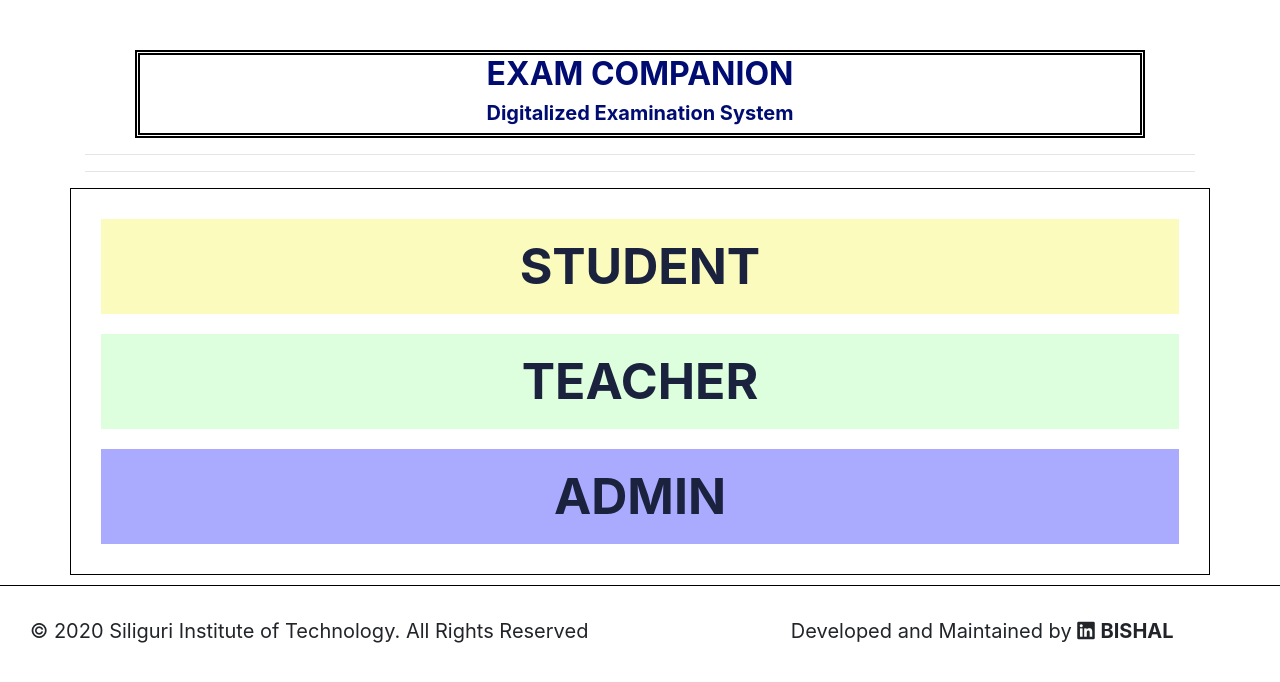
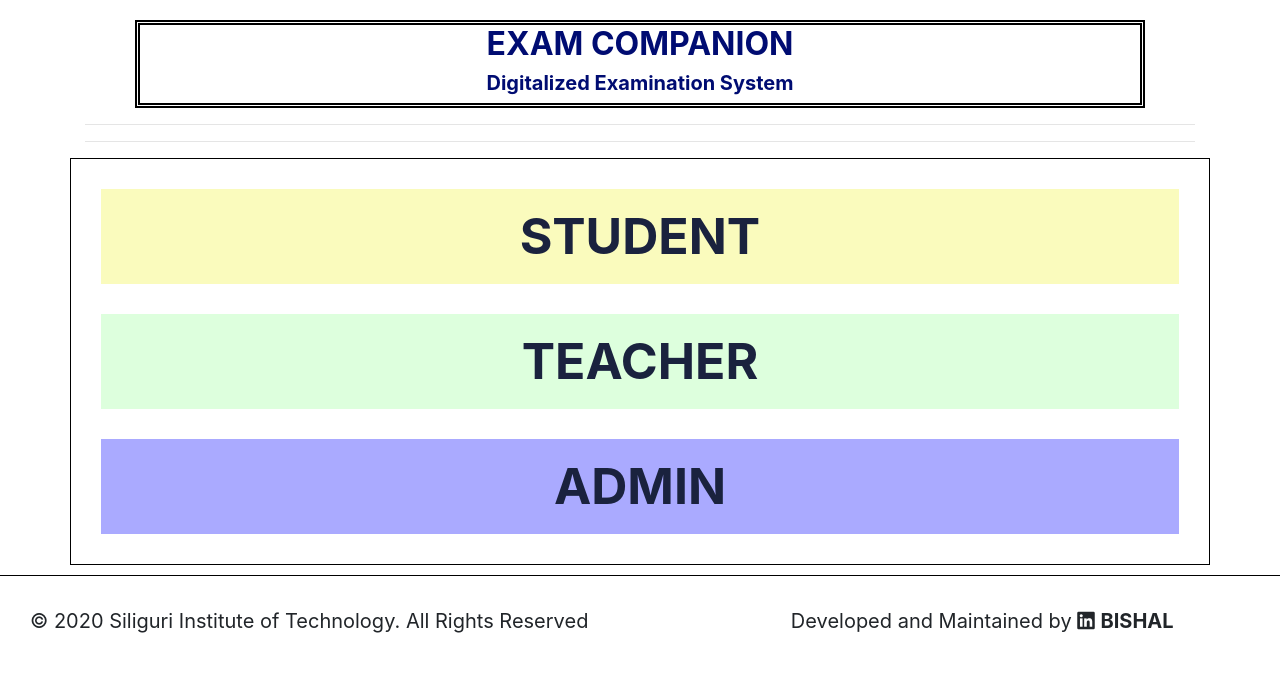
Before and after one commit to bishalnandi1996/examcompanion, a PHP site: page / in a window 1280 px wide. Shown: the top 682 px of the page. Run offline with PHP 8.4, Linux system fonts and the light colour scheme.

```diff
--- a/header.php
+++ b/header.php
@@ -73,7 +73,7 @@
 
 <div class="container">
 
-	<div class="row" style="margin-top: 50px; margin-left: 50px; margin-right: 50px; border: 5px double #000000;"><!--heading-->
+	<div class="row" style="margin-top: 20px; margin-left: 50px; margin-right: 50px; border: 5px double #000000;"><!--heading-->
 		<div class="col-sm-12 d-flex justify-content-center text-center"><h2 style="font-weight: bold; color: #000c72;">EXAM COMPANION</h2></div>
 		<div class="col-sm-12 d-flex justify-content-center text-center"><h5 style="font-weight: bold; color: #000c72;">Digitalized Examination System</h5></div>
 	</div><!--end heading-->
--- a/index.php
+++ b/index.php
@@ -4,8 +4,8 @@
 
 <div class="row" style="border: 1px solid #000000; padding: 30px;">
 	<div class="col-sm-12 text-center user-role" onclick="window.location='std_login_form.php';" style="background: #fafbbd;">STUDENT</div>
-	<div class="col-sm-12 text-center user-role" onclick="window.location='tchr_login_form.php';" style="background: #ddffdd; margin-top: 20px;">TEACHER</div>
-	<div class="col-sm-12 text-center user-role" onclick="window.location='admin/';" style="background: #AAAAff; margin-top: 20px;">ADMIN</div>
+	<div class="col-sm-12 text-center user-role" onclick="window.location='tchr_login_form.php';" style="background: #ddffdd; margin-top: 30px;">TEACHER</div>
+	<div class="col-sm-12 text-center user-role" onclick="window.location='admin/';" style="background: #AAAAff; margin-top: 30px;">ADMIN</div>
 </div>
 
 <?php
--- a/style.css
+++ b/style.css
@@ -18,5 +18,5 @@
 }
 
 .user-role:hover {
-    transform: scale(1.05);
+    transform: scale(1.03);
 }
```
